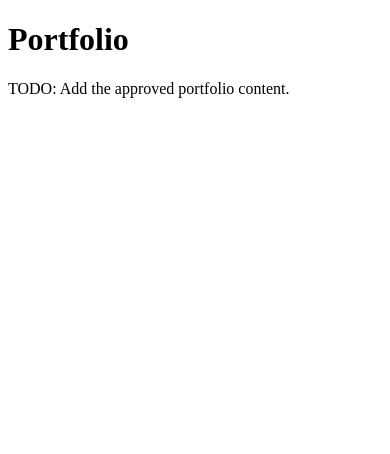
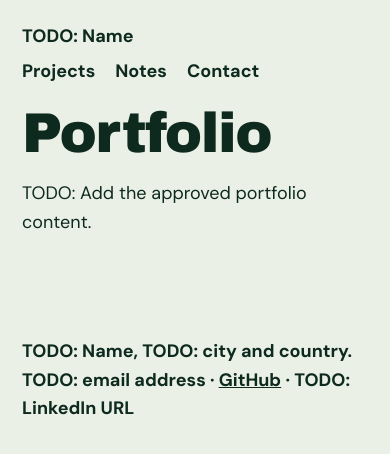
Before and after one commit to Yayotron/backend-side, an Astro site: page / in a window 390 px wide. Built offline with nearby package versions, Linux system fonts and the light colour scheme; Astro itself is replaced by a stand-in of ours; a web font is replaced by a local one.

Commit message:
Build Phase 1 tokens, fonts, and accessible page shell
Add self-hosted Archivo Black and DM Sans, shared design tokens, responsive header and footer, and a keyboard skip link. Keep unconfirmed content as visible TODOs.

Co-authored-by: Copilot <223556219+Copilot@users.noreply.github.com>

```diff
--- a/package.json
+++ b/package.json
@@ -20,6 +20,8 @@
     "@astrojs/mdx": "8.1.6",
     "@astrojs/rss": "4.0.19",
     "@astrojs/sitemap": "3.7.6",
+    "@fontsource/archivo-black": "5.3.0",
+    "@fontsource/dm-sans": "5.3.0",
     "astro": "7.4.13"
   },
   "devDependencies": {
--- /dev/null
+++ b/src/components/sections/SiteFooter.astro
@@ -0,0 +1,20 @@
+---
+interface Props {
+  name: string;
+}
+
+const { name } = Astro.props;
+---
+
+<footer id="contact" class="container">
+  {name}, TODO: city and country. TODO: email address &middot;{' '}
+  <a href="https://github.com/Yayotron">GitHub</a> &middot; TODO: LinkedIn URL
+</footer>
+
+<style>
+  footer {
+    margin-block: var(--space-100) var(--space-50);
+    font-weight: var(--weight-bold);
+    overflow-wrap: anywhere;
+  }
+</style>
--- /dev/null
+++ b/src/components/sections/SiteHeader.astro
@@ -0,0 +1,49 @@
+---
+interface Props {
+  name: string;
+}
+
+const { name } = Astro.props;
+---
+
+<header class="container">
+  <div class="header-row">
+    <a class="home-link" href="/" aria-label={`${name} home`}>
+      {name}
+    </a>
+    <nav aria-label="Main navigation">
+      <a href="/projects/">Projects</a>
+      <a href="/notes/">Notes</a>
+      <a href="#contact">Contact</a>
+    </nav>
+  </div>
+</header>
+
+<style>
+  .header-row {
+    display: flex;
+    flex-wrap: wrap;
+    align-items: center;
+    justify-content: space-between;
+    gap: var(--space-6) var(--space-20);
+    padding-block: var(--space-22);
+  }
+
+  nav {
+    display: flex;
+    flex-wrap: wrap;
+    gap: var(--space-6) var(--nav-gap);
+    padding-inline-end: var(--nav-end-space);
+  }
+
+  a {
+    font-weight: var(--weight-bold);
+    text-decoration: none;
+  }
+
+  nav a:hover {
+    text-decoration: underline;
+    text-decoration-thickness: var(--focus-width);
+    text-underline-offset: var(--underline-offset);
+  }
+</style>
--- a/src/layouts/BaseLayout.astro
+++ b/src/layouts/BaseLayout.astro
@@ -1,10 +1,23 @@
 ---
+import '@fontsource/archivo-black/400.css';
+import '@fontsource/dm-sans/400.css';
+import '@fontsource/dm-sans/700.css';
+import archivoBlack from '@fontsource/archivo-black/files/archivo-black-latin-400-normal.woff2?url';
+import dmSansRegular from '@fontsource/dm-sans/files/dm-sans-latin-400-normal.woff2?url';
+import dmSansBold from '@fontsource/dm-sans/files/dm-sans-latin-700-normal.woff2?url';
+
+import SiteFooter from '../components/sections/SiteFooter.astro';
+import SiteHeader from '../components/sections/SiteHeader.astro';
+import '../styles/tokens.css';
+import '../styles/base.css';
+
 interface Props {
   title: string;
   description: string;
+  name?: string;
 }
 
-const { title, description } = Astro.props;
+const { title, description, name = 'TODO: Name' } = Astro.props;
 const canonicalUrl = new URL(Astro.url.pathname, Astro.site ?? Astro.url);
 ---
 
@@ -17,8 +30,53 @@ const canonicalUrl = new URL(Astro.url.pathname, Astro.site ?? Astro.url);
     <meta name="description" content={description} />
     <meta name="robots" content="noindex" />
     <link rel="canonical" href={canonicalUrl} />
+    <link
+      rel="preload"
+      href={archivoBlack}
+      as="font"
+      type="font/woff2"
+      crossorigin="anonymous"
+    />
+    <link
+      rel="preload"
+      href={dmSansRegular}
+      as="font"
+      type="font/woff2"
+      crossorigin="anonymous"
+    />
+    <link
+      rel="preload"
+      href={dmSansBold}
+      as="font"
+      type="font/woff2"
+      crossorigin="anonymous"
+    />
   </head>
   <body>
-    <slot />
+    <a class="skip-link" href="#main-content">
+      Skip to content
+    </a>
+    <SiteHeader {name} />
+    <main id="main-content" class="container" tabindex="-1">
+      <slot />
+    </main>
+    <SiteFooter {name} />
   </body>
 </html>
+
+<style>
+  .skip-link {
+    position: absolute;
+    inset-block-start: var(--space-10);
+    inset-inline-start: var(--page-pad);
+    z-index: 1;
+    padding: var(--space-6) var(--space-10);
+    background: var(--color-paper);
+    color: var(--color-ink);
+    font-weight: var(--weight-bold);
+  }
+
+  .skip-link:not(:focus) {
+    clip-path: inset(50%);
+  }
+</style>
--- a/src/pages/index.astro
+++ b/src/pages/index.astro
@@ -6,8 +6,6 @@ import BaseLayout from '../layouts/BaseLayout.astro';
   title="Portfolio | Setup"
   description="This portfolio is being prepared. Project content will be added later."
 >
-  <main>
-    <h1>Portfolio</h1>
-    <p>TODO: Add the approved portfolio content.</p>
-  </main>
+  <h1>Portfolio</h1>
+  <p>TODO: Add the approved portfolio content.</p>
 </BaseLayout>
--- /dev/null
+++ b/src/styles/base.css
@@ -0,0 +1,60 @@
+*,
+*::before,
+*::after {
+  box-sizing: border-box;
+}
+
+body {
+  margin: 0;
+  background: var(--color-paper);
+  color: var(--color-ink);
+  font-family: var(--font-body);
+  font-size: var(--text-body);
+  font-weight: var(--weight-regular);
+  line-height: var(--leading-body);
+}
+
+h1,
+h2,
+h3,
+h4,
+h5,
+h6 {
+  margin: 0;
+  font-family: var(--font-display);
+  font-size: var(--text-h2);
+  font-weight: var(--weight-regular);
+  letter-spacing: var(--tracking-display);
+  line-height: var(--leading-display);
+}
+
+h1 {
+  font-size: var(--text-section);
+}
+
+p {
+  margin-block: var(--space-20);
+}
+
+a {
+  color: inherit;
+}
+
+:focus-visible {
+  outline: var(--focus-width) solid var(--focus-color, var(--color-primary));
+  outline-offset: var(--focus-offset);
+}
+
+.container {
+  max-width: var(--page-max);
+  margin-inline: auto;
+  padding-inline: var(--page-pad);
+}
+
+@media (max-width: 900px) {
+  :root {
+    --page-pad: var(--space-22);
+    --nav-gap: var(--space-20);
+    --nav-end-space: var(--space-20);
+  }
+}
--- /dev/null
+++ b/src/styles/tokens.css
@@ -0,0 +1,63 @@
+:root {
+  --color-paper: #eaf0e6;
+  --color-ink: #0e2a1f;
+  --color-primary: #175637;
+  --color-accent: #f2c94c;
+  --color-support: #e3a688;
+  --color-mute: #4a6355;
+  --color-white: #ffffff;
+
+  --font-display: 'Archivo Black', 'Arial Black', sans-serif;
+  --font-body: 'DM Sans', system-ui, sans-serif;
+
+  --text-xs: 0.875rem;
+  --text-sm: 0.9375rem;
+  --text-body: 1.125rem;
+  --text-article: 1.25rem;
+  --text-lede: 1.5rem;
+  --text-lead: 1.875rem;
+  --text-h2: 2.5rem;
+  --text-h2-page: 3rem;
+  --text-idea-title: 2.25rem;
+  --text-hero: clamp(5.625rem, 15.5vw, 14.375rem);
+  --text-section: clamp(3.5rem, 8vw, 6.5rem);
+  --text-poster-title: clamp(2.125rem, 3.9vw, 3.5rem);
+  --text-client: clamp(2.125rem, 3.8vw, 3.375rem);
+  --text-poster-page: clamp(4.375rem, 9vw, 8.75rem);
+  --text-note-title: clamp(4rem, 9.4vw, 8.875rem);
+  --text-pull: clamp(2.375rem, 4.4vw, 3.875rem);
+
+  --leading-hero: 0.84;
+  --leading-display: 0.92;
+  --leading-heading: 1.05;
+  --leading-body: 1.6;
+  --leading-article: 1.75;
+  --tracking-display: -0.025em;
+
+  --border: 3px solid var(--color-ink);
+  --border-thin: 2px solid var(--color-ink);
+  --shadow-hero: 10px 10px 0 var(--color-ink);
+  --shadow-card: 8px 8px 0 var(--color-ink);
+  --shadow-idea: 6px 6px 0 var(--color-ink);
+  --shadow-tiny: 3px 3px 0 var(--color-ink);
+
+  --page-max: 80rem;
+  --page-pad: 2.5rem;
+  --gap: 1.75rem;
+
+  /* Reference spacing and focus values not included in the original token list. */
+  --weight-regular: 400;
+  --weight-bold: 700;
+  --space-6: 0.375rem;
+  --space-10: 0.625rem;
+  --space-20: 1.25rem;
+  --space-22: 1.375rem;
+  --space-30: 1.875rem;
+  --space-50: 3.125rem;
+  --space-100: 6.25rem;
+  --nav-gap: var(--space-30);
+  --nav-end-space: 0px;
+  --focus-width: 3px;
+  --focus-offset: 3px;
+  --underline-offset: 6px;
+}
```
Also changed, not shown: tests/e2e/home.spec.ts (+56 -0 lines), tests/unit/base-layout.test.ts (+2 -2 lines), README.md, pnpm-lock.yaml.
